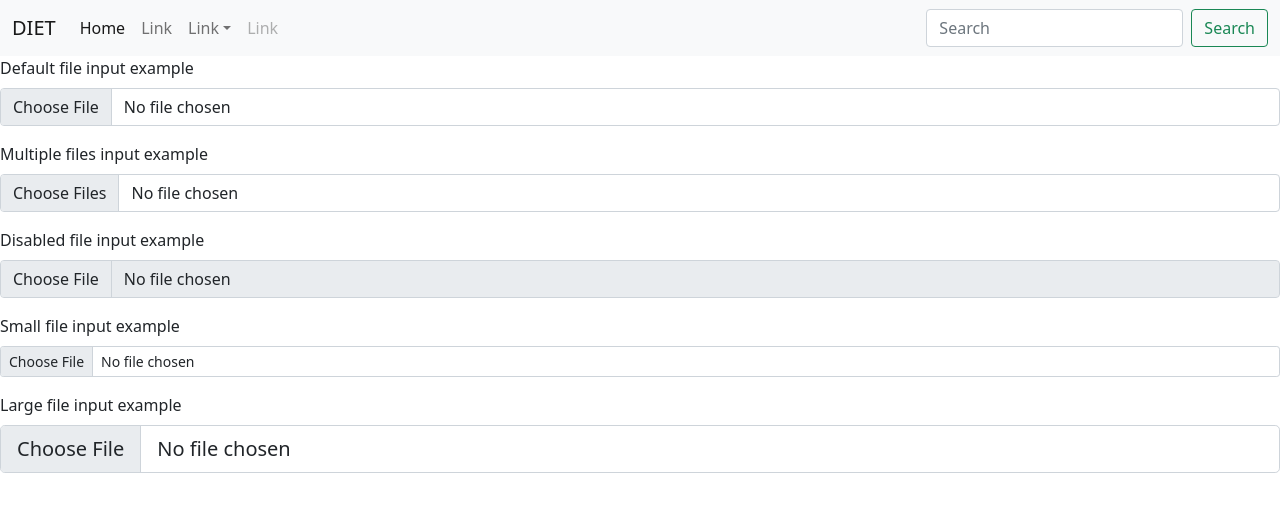
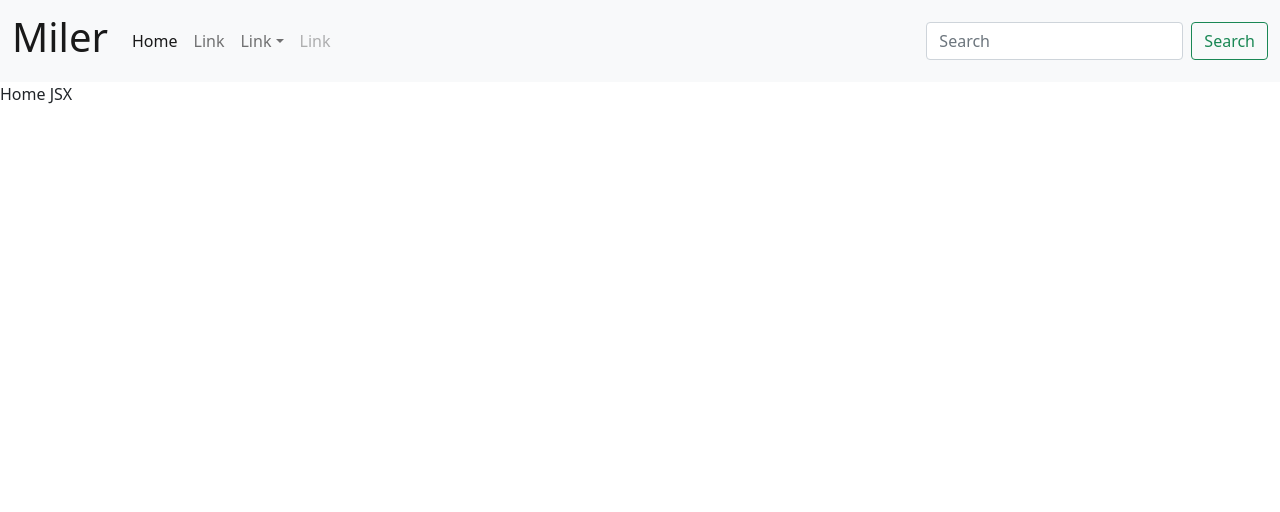
Before and after one commit to anjali-j02/shopping-mart, a React (Create React App) app: page / in a window 1280 px wide. Shown: the top 512 px of the page. Built offline with nearby package versions, Linux system fonts and the light colour scheme.

Commit message:
first commit

```diff
--- a/src/components/navbar/nav-bar.jsx
+++ b/src/components/navbar/nav-bar.jsx
@@ -6,7 +6,7 @@ const NavBar = () => {
         <>
             <nav className="navbar navbar-expand-lg navbar-light bg-light">
                 <div className="container-fluid">
-                    <a className="navbar-brand" href="/">DIET</a>
+                    <a className="navbar-brand" href="/"><h1>Miler</h1></a>
                     <button className="navbar-toggler" type="button" data-bs-toggle="collapse" data-bs-target="#navbarScroll" aria-controls="navbarScroll" aria-expanded="false" aria-label="Toggle navigation">
                         <span className="navbar-toggler-icon"></span>
                     </button>
--- a/src/pages/Home/home.jsx
+++ b/src/pages/Home/home.jsx
@@ -2,29 +2,7 @@ import React from 'react';
 
 const Home = () => {
   return (
-    <>
-      <div className="mb-3">
-        <label for="formFile" className="form-label">Default file input example</label>
-        <input className="form-control" type="file" id="formFile" />
-      </div>
-      <div className="mb-3">
-        <label for="formFileMultiple" className="form-label">Multiple files input example</label>
-        <input className="form-control" type="file" id="formFileMultiple" multiple />
-      </div>
-      <div className="mb-3">
-        <label for="formFileDisabled" className="form-label">Disabled file input example</label>
-        <input className="form-control" type="file" id="formFileDisabled" disabled />
-      </div>
-      <div className="mb-3">
-        <label for="formFileSm" className="form-label">Small file input example</label>
-        <input className="form-control form-control-sm" id="formFileSm" type="file" />
-      </div>
-      <div>
-        <label for="formFileLg" className="form-label">Large file input example</label>
-        <input className="form-control form-control-lg" id="formFileLg" type="file" />
-      </div>
-    </>
-
+    <div>Home JSX</div>
   )
 };
 
```
Also changed, not shown: src/components/connection-lost/connection-lost.css (deleted), src/components/connection-lost/connection-lost.jsx (deleted).
